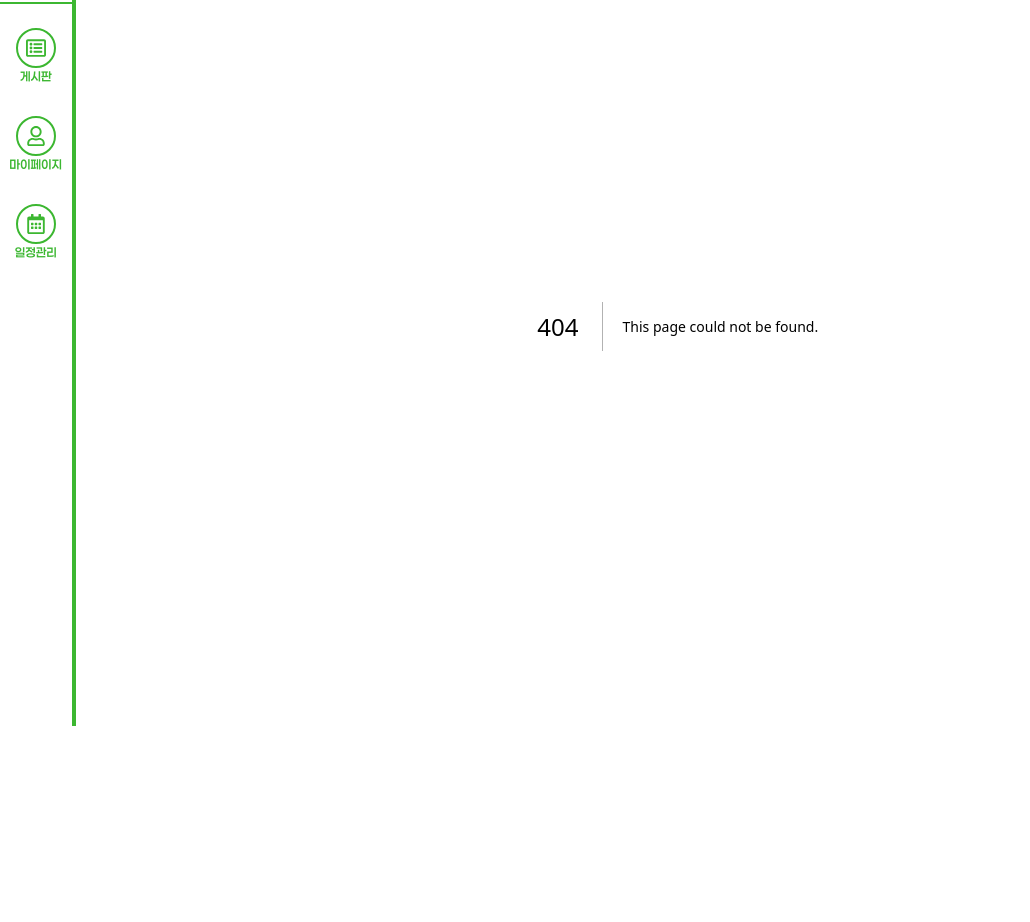
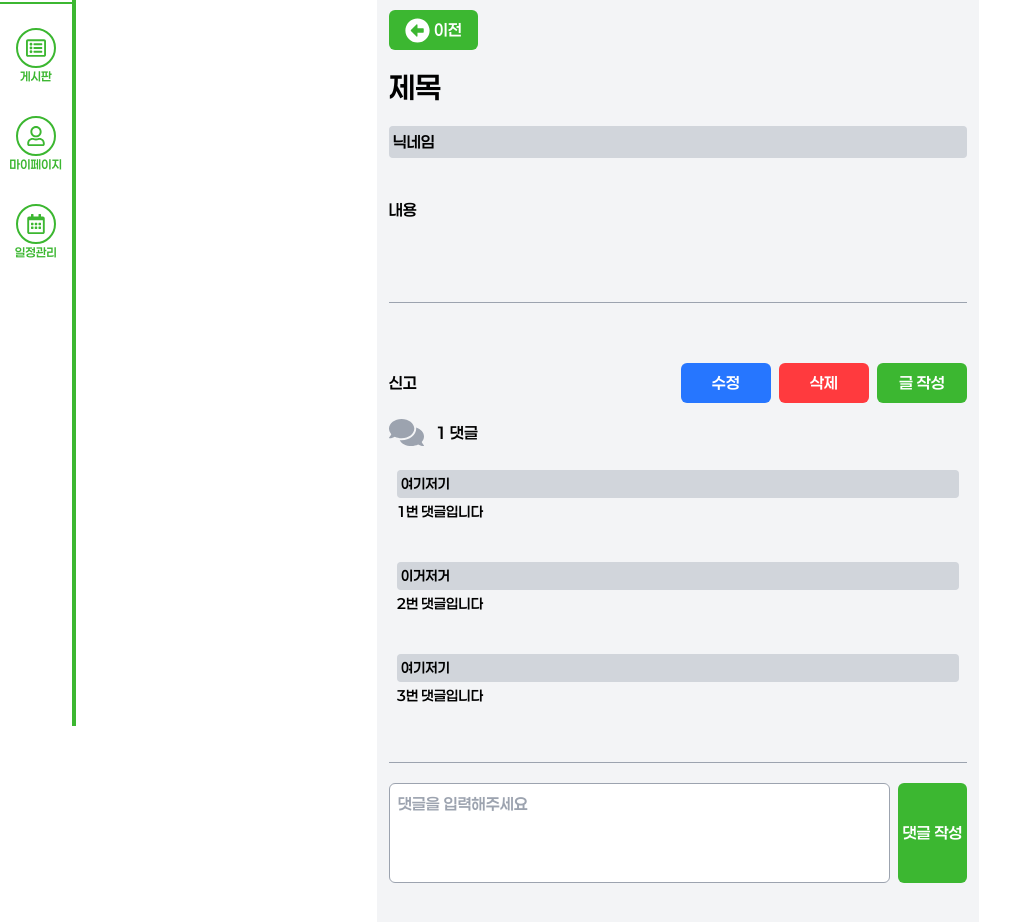
Before and after one commit to seongyu-Kim/dogaja-frontend, a Next.js app: page /board/findFriend/1 in a window 1280 px wide. Before the commit this address had no page. Shown: the part 140-1062 px from the top of the page, without its empty margins (0-1030 px from the left). Before the commit the page ends 866 px from the top, so only its background shows below. Built offline with nearby package versions, Linux system fonts and the light colour scheme.

Commit message:
Feat: 게시물 상세보기 페이지 생성 및 댓글 리스트 컴포넌트 생성

```diff
--- /dev/null
+++ b/src/app/(route)/board/findFriend/[findFriendId]/page.tsx
@@ -0,0 +1,117 @@
+import Link from "next/link";
+import { FaArrowAltCircleLeft, FaComments } from "react-icons/fa";
+import Button from "@/app/components/common/Button";
+import CommentList from "@/app/components/domain/board/CommentList";
+interface PostIdProps {
+  params: { findFriendId: string };
+}
+
+const testList = [
+  // 임시 테스트 리스트
+  {
+    id: 1,
+    name: "여기저기",
+    comment: "1번 댓글입니다",
+  },
+  {
+    id: 2,
+    name: "이거저거",
+    comment: "2번 댓글입니다",
+  },
+  {
+    id: 3,
+    name: "여기저기",
+    comment: "3번 댓글입니다",
+  },
+];
+
+export default async function FindFriendId({ params }: PostIdProps) {
+  const { findFriendId } = params;
+  return (
+    <div className="flex justify-center">
+      <div className="flex flex-col w-[50%] h-auto gap-5 pt-10 px-3 bg-gray-100">
+        <p>게시판 명</p>
+        <Link href="./" className="flex gap-1 items-center">
+          <Button
+            style={{
+              backgroundColor: "bg-mainColor",
+              hoverColor: "hover:bg-mainHover",
+            }}
+          >
+            <div className="flex gap-1">
+              <FaArrowAltCircleLeft className="w-[25px] h-[25px]" />
+              <span>이전</span>
+            </div>
+          </Button>
+        </Link>
+        <div className="flex flex-col gap-5 mb-10">
+          <h1 className="text-3xl break-words">제목</h1>
+          <div className="flex bg-gray-300 p-1 rounded-[4px] break-words">
+            <p>닉네임</p>
+          </div>
+          <div className="pb-20 border-b border-gray-400 break-words mt-5">
+            <p>내용</p>
+          </div>
+        </div>
+        <div className="flex flex-col gap-3 border-b border-gray-400 pb-6">
+          <div className="flex items-center justify-between">
+            <p>신고</p>
+            <div className="flex gap-2">
+              <Button
+                style={{
+                  backgroundColor: "bg-mainBlue",
+                  hoverColor: "hover:bg-mainBlueHover",
+                  width: "w-[90px]",
+                }}
+              >
+                수정
+              </Button>
+              <Button
+                style={{
+                  backgroundColor: "bg-mainRed",
+                  hoverColor: "hover:bg-mainRedHover",
+                  width: "w-[90px]",
+                }}
+              >
+                삭제
+              </Button>
+              <Button
+                style={{
+                  backgroundColor: "bg-mainColor",
+                  hoverColor: "hover:bg-mainHover",
+                  width: "w-[90px]",
+                }}
+              >
+                글 작성
+              </Button>
+            </div>
+          </div>
+          <div className="flex gap-3 items-center">
+            <FaComments className="w-[35px] h-[35px] text-gray-400" />
+            <p>{1} 댓글</p>
+          </div>
+          <div>
+            <CommentList list={testList} />
+          </div>
+        </div>
+        <div className="h-[100px] mb-[100px] flex gap-2">
+          <textarea
+            className="w-full h-full resize-none p-2 rounded-md border border-gray-400 focus:outline-none"
+            placeholder="댓글을 입력해주세요"
+          />
+          <Button
+            style={{
+              backgroundColor: "bg-mainColor",
+              hoverColor: "hover:bg-mainHover",
+              height: "h-full",
+              width: "w-20",
+              padding: "py-2",
+            }}
+          >
+            댓글 작성
+          </Button>
+        </div>
+      </div>
+    </div>
+  );
+}
--- /dev/null
+++ b/src/app/components/domain/board/CommentCreate.tsx
@@ -0,0 +1,9 @@
+"use client";
+
+export default function CommentCreate() {
+  return (
+    <div>
+      <div>댓글 작성 컴포넌트</div>
+    </div>
+  );
+}
--- /dev/null
+++ b/src/app/components/domain/board/CommentList.tsx
@@ -0,0 +1,34 @@
+"use client";
+
+import { IoDocumentText } from "react-icons/io5";
+import Link from "next/link";
+import getPath from "@/app/utils/getPath";
+interface ListProps {
+  // 임시 타입
+  list: any[];
+}
+// 추가로 라우터 주소, 받아야함
+export default function CommentList({ list }: ListProps) {
+  if (!list) {
+    return <p>댓글이 없습니다.</p>;
+  }
+
+  return (
+    <main className="w-[300px] md:w-auto">
+      <ul className="flex flex-col items-center justify-center w-full">
+        {list.map((item) => {
+          return (
+            <li key={item.id} className="w-full p-2 mb-5">
+              <div className="flex items-center bg-gray-300 p-1 rounded-[4px] break-words w-full">
+                <p className="text-sm">{item.name}</p>
+              </div>
+              <div className="py-1 break-words">
+                <p className="text-sm">{item.comment}</p>
+              </div>
+            </li>
+          );
+        })}
+      </ul>
+    </main>
+  );
+}
```
